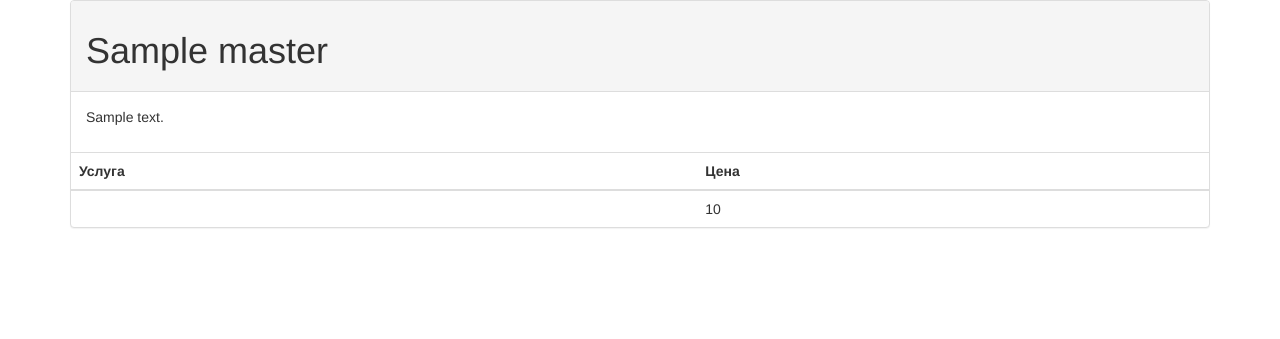
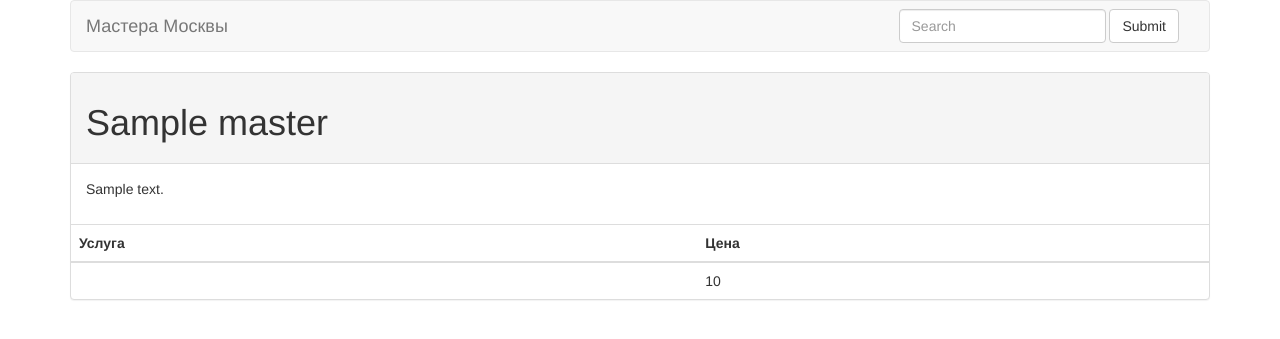
Before and after one commit to golergka/masterDatabase, a Django app: page /master/1/ in a window 1280 px wide. Shown: the top 339 px of the page. Run offline with Django 3.2, Linux system fonts and the light colour scheme; tables that the repository leaves empty hold one stand-in row (values such as "Sample post").

Commit message:
Navigation and abstract urls

```diff
--- /dev/null
+++ b/masterCollection/templates/masterCollection/base.html
@@ -0,0 +1,21 @@
+{% extends "base.html" %}
+
+{% block navigation %}
+    <nav class="navbar navbar-default" role="navigation">
+        <div class="navbar-header">
+            <a class="navbar-brand" href="{% url 'index' %}">Мастера Москвы</a>
+        </div>
+
+        <div class="collapse navbar-collapse navbar-ex1-collapse">
+
+          <form class="navbar-form navbar-right" role="search">
+            <div class="form-group">
+              <input type="text" class="form-control" placeholder="Search">
+            </div>
+            <button type="submit" class="btn btn-default">Submit</button>
+          </form>
+
+        </div>
+
+    </nav>
+{% endblock %}
--- a/masterCollection/templates/masterCollection/index.html
+++ b/masterCollection/templates/masterCollection/index.html
@@ -1,13 +1,12 @@
-{% extends 'base.html' %}
+{% extends "masterCollection/base.html" %}
 
 {% block title %}Список мастеров{% endblock %}
 
 {% block content %}
     {% if master_list %}
-        <h1>Moscow masters:</h1>
         <ul class="list-group">
         {% for master in master_list %}
-            <li class="list-group-item"><a href= "/master/{{ master.id }}/">{{ master.name }}</a></li>
+            <li class="list-group-item"><a href= "{% url 'master' master.id %}">{{ master.name }}</a></li>
         {% endfor %}
         </ul>
     {% else %}
--- a/masterCollection/templates/masterCollection/master.html
+++ b/masterCollection/templates/masterCollection/master.html
@@ -1,4 +1,4 @@
-{% extends 'base.html' %}
+{% extends "masterCollection/base.html" %}
 
 {% block title %}Мастера Москвы: {{ master.name }}{% endblock %}
 
--- a/templates/base.html
+++ b/templates/base.html
@@ -15,8 +15,8 @@
     <script src="{% static 'js/jquery-1.10.2.min.js' %}"></script>
     <!-- Bootstrap -->
     <script src="{% static 'js/bootstrap.min.js' %}"></script>
-
     <div class="container">
+        <div id="navigation">{% block navigation %}{% endblock %}</div>
         <div id="content">{% block content %}{% endblock %}</div>
     </div>
 </body>
```
